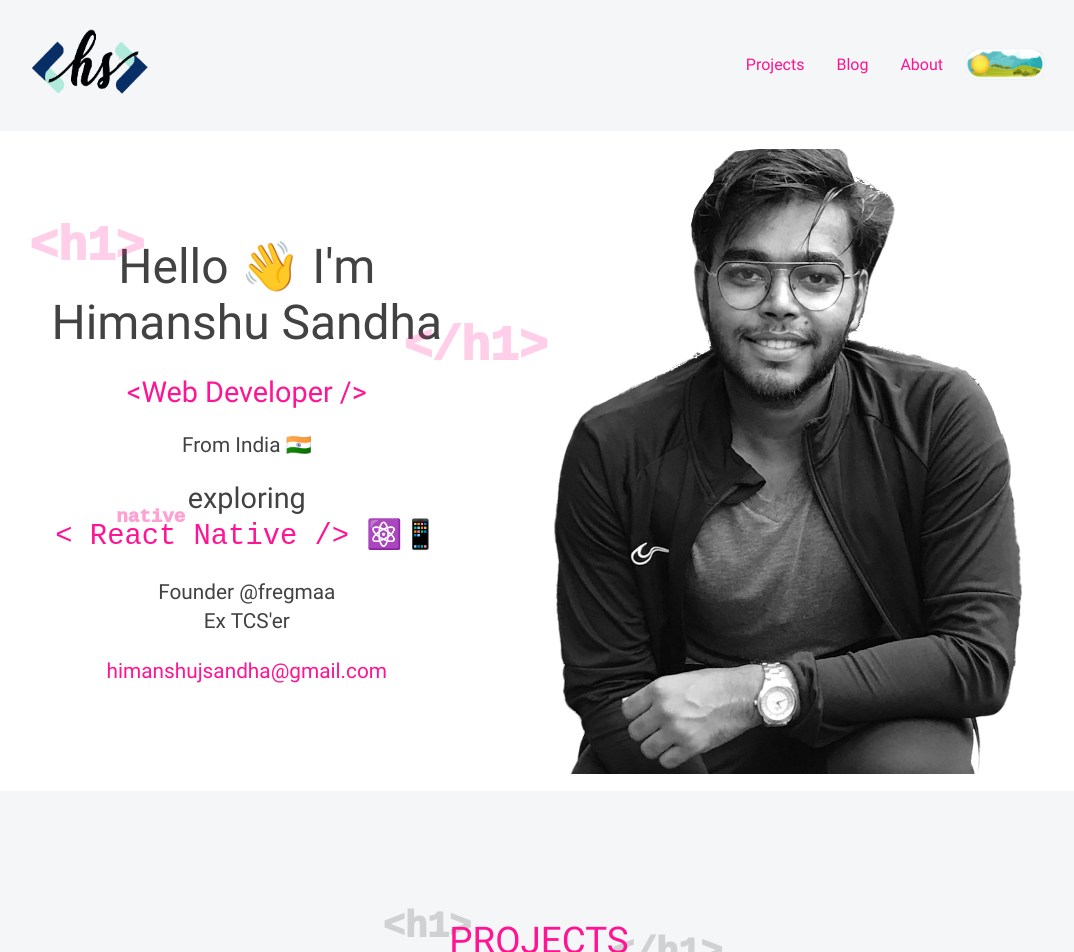
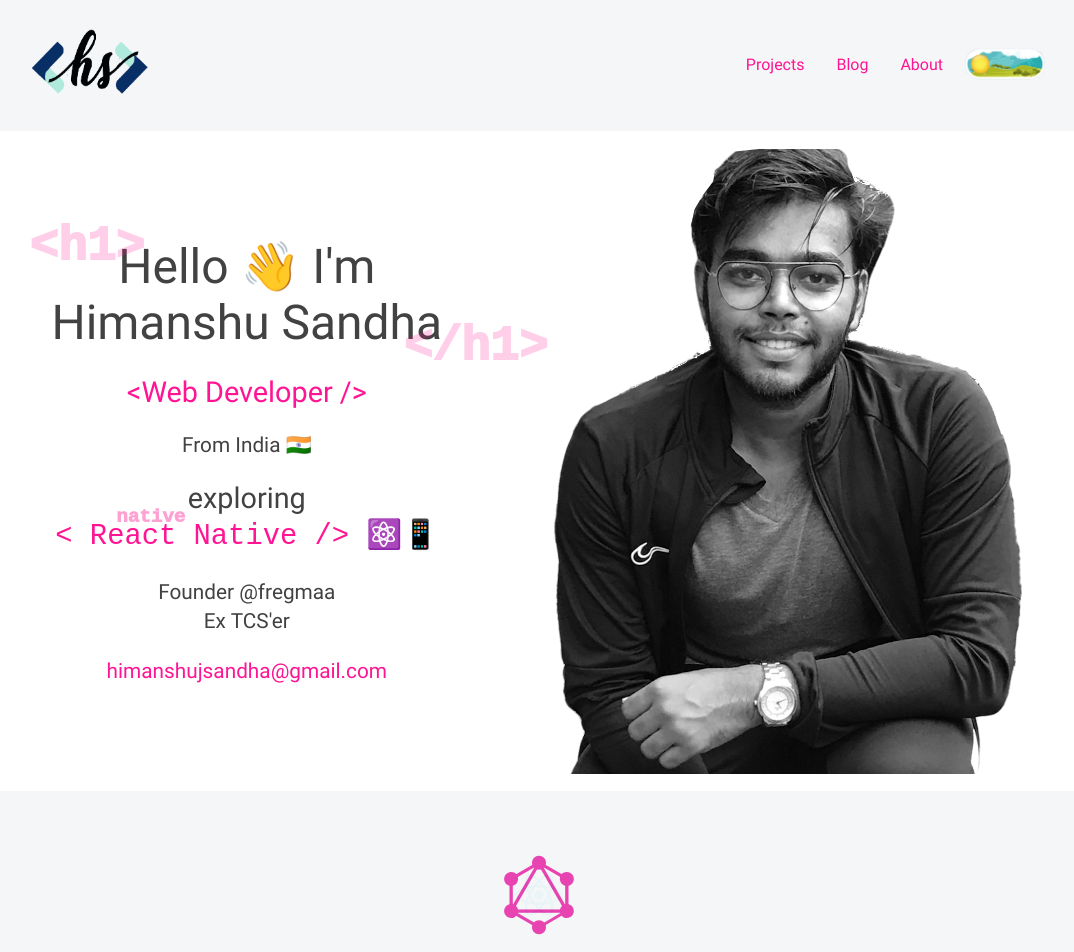
Before and after one commit to himanshusandha/himanshusandha.com, a React (Create React App) app: page / in a window 1280 px wide. Shown: the top 952 px of the page, without its empty margins (101-1175 px from the left). Built offline with nearby package versions, Linux system fonts and the light colour scheme.

Commit message:
Added animated logo at bottom in Intro.js

```diff
--- a/src/components/Intro.js
+++ b/src/components/Intro.js
@@ -72,6 +72,7 @@ function Intro() {
         </div>
         <img src={avtar} alt="avtar" className="intro_avtar" />
       </div>
+      <div className="intro_tech_logo_background" />
     </React.Fragment>
   );
 }
--- a/src/styles/components/Intro.css
+++ b/src/styles/components/Intro.css
@@ -90,6 +90,31 @@
   font-size: 1.2rem;
 }
 
+.intro_tech_logo_background {
+  margin-top: 4rem;
+  padding: 2.5rem;
+  background-image: url("../../resources/Javascript_logo.svg");
+  background-size: 5rem;
+  background-repeat: no-repeat;
+  background-position: center;
+  animation: changeBackground 12s infinite;
+}
+
+@keyframes changeBackground {
+  0% {
+    background-image: url("../../resources/Javascript_logo.svg");
+  }
+  25% {
+    background-image: url("../../resources/React_logo.svg");
+  }
+  50% {
+    background-image: url("../../resources/GraphQL_logo.svg");
+  }
+  75% {
+    background-image: url("../../resources/Nodejs_logo.svg");
+  }
+}
+
 @media only screen and (max-width: 768px) {
   .intro_content_mail {
     margin-bottom: 1.5rem;
--- a/src/styles/components/projects/PrivateProjects.css
+++ b/src/styles/components/projects/PrivateProjects.css
@@ -3,7 +3,7 @@
 }
 
 .privateProjects_title {
-  margin-top: 8rem;
+  margin-top: 4rem;
   margin-bottom: 4rem;
   font-size: var(--fontBigger);
   color: var(--secondaryTextColor);
```
